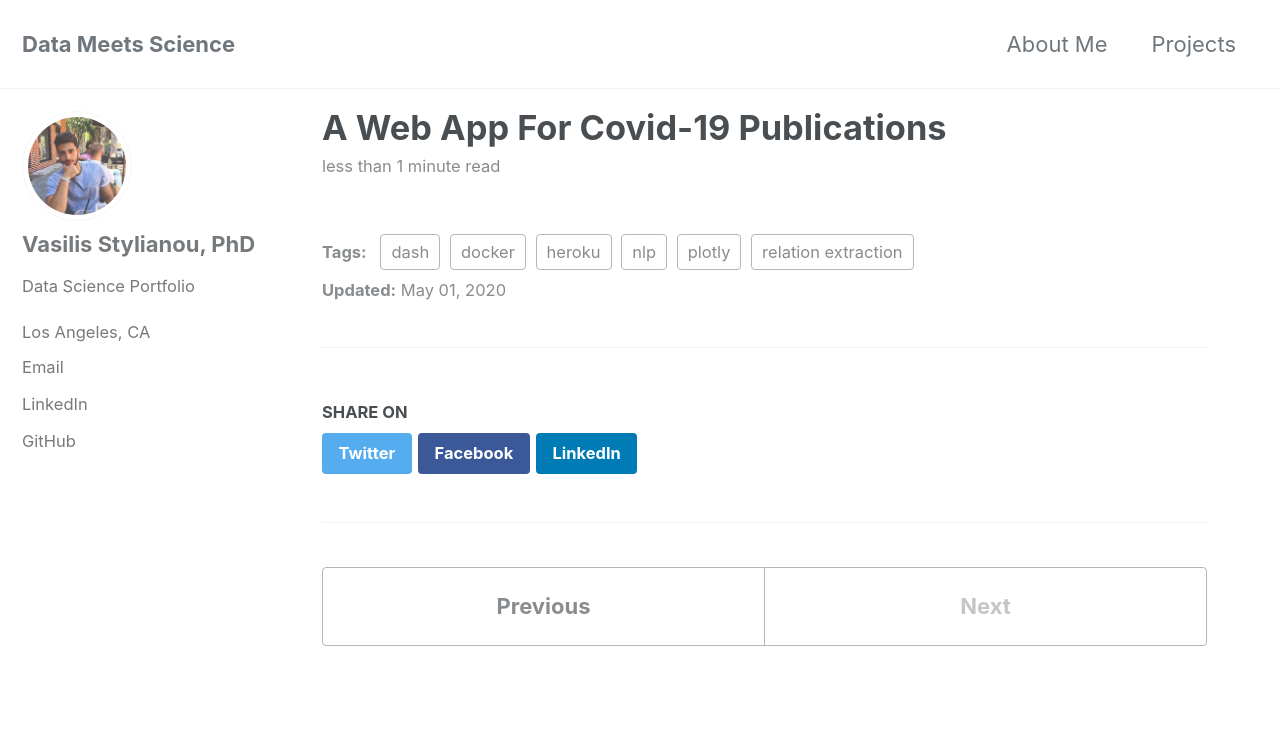
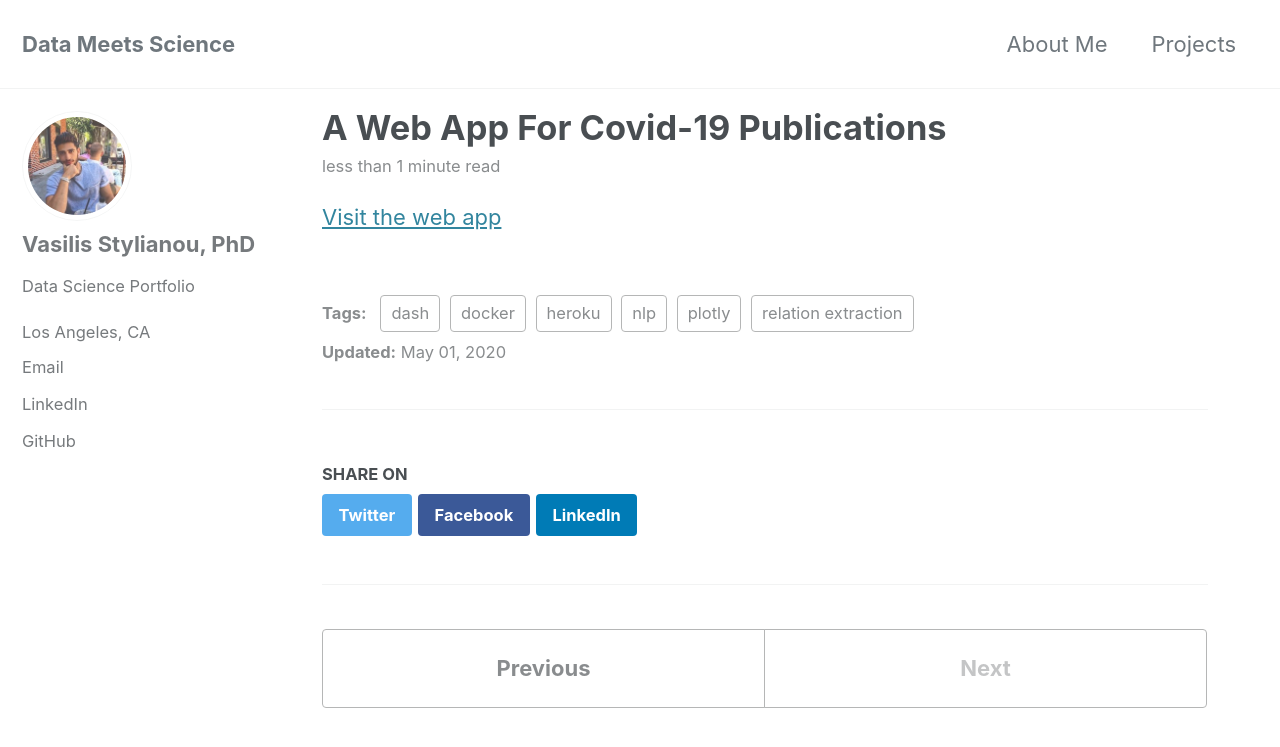
Before and after one commit to vasilis-stylianou/vasilis-stylianou.github.io, a Jekyll site: the page built from _posts/2020-05-01-Covid.md, in a window 1280 px wide and 900 px high. Shown: the top 747 px of the window. Built offline with Jekyll 4.4.1, drawn with Linux system fonts in a browser that asks for light colours; cached includes are drawn as plain includes.

Commit message:
Update 2020-05-01-Covid.md

```diff
--- a/_posts/2020-05-01-Covid.md
+++ b/_posts/2020-05-01-Covid.md
@@ -6,7 +6,7 @@ excerpt: Built and deployed an NLP web app in Dash/Plotly to help researchers di
 mathjax: "true"
 ---
 
-<!-- [Visit the web app](http://covidinsights.herokuapp.com/) -->
+[Visit the web app](http://covidinsights.herokuapp.com/)
 
 <!-- # THE PROBLEM
 ~1K covid-19 papers/week $$\implies$$ Difficult to keep up $$\overset{\textbf{??}}{\implies}$$ Follow high-profile physicians
```
